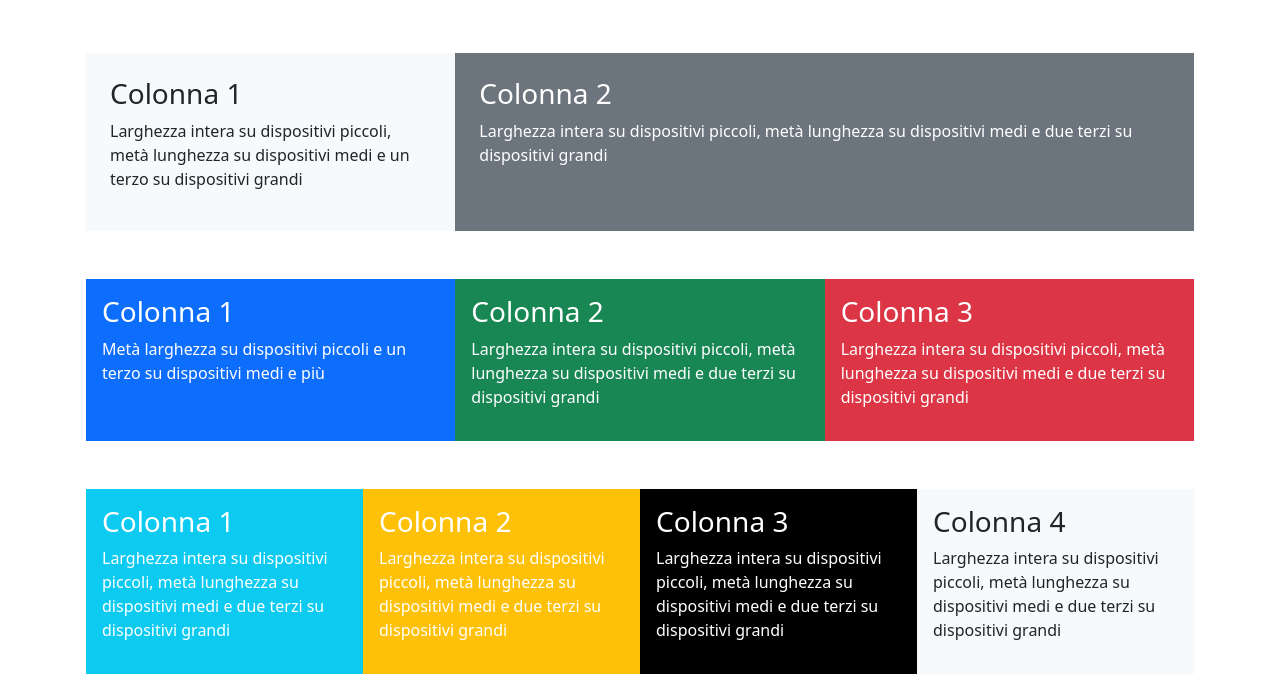
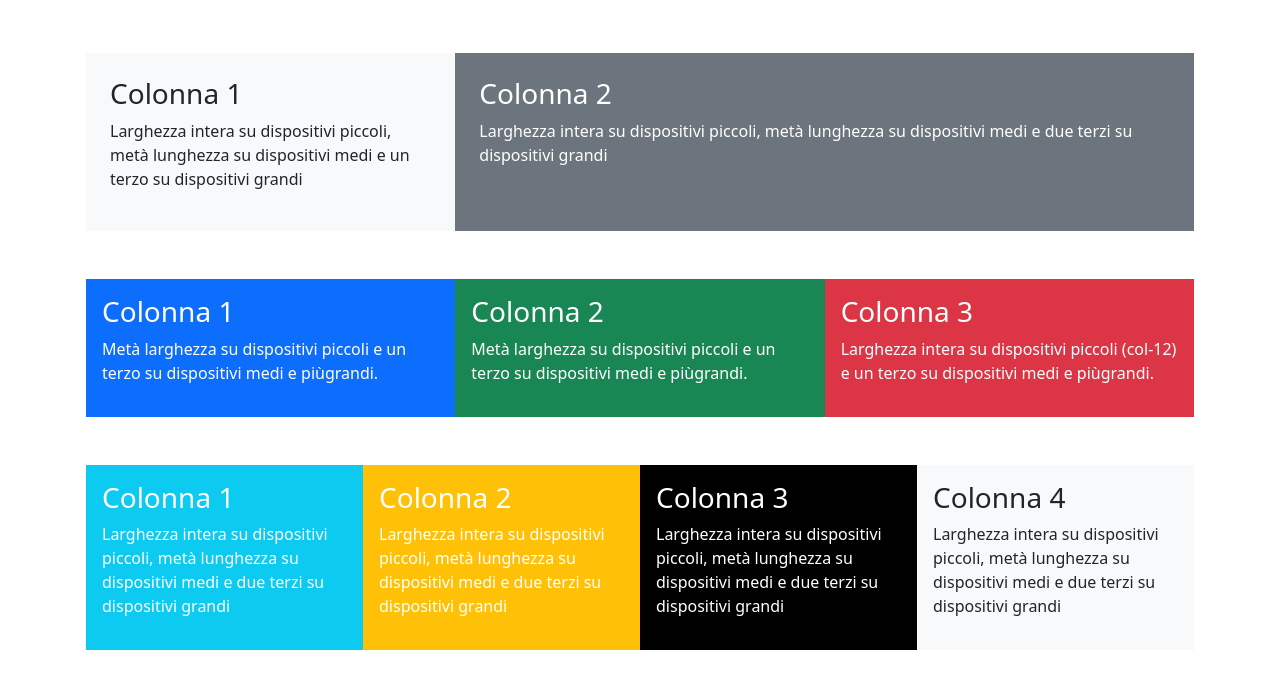
Before and after one commit to DamianoMura/htmlcss-bootstrap-layout, a plain HTML site: page index.html in a window 1280 px wide. Shown: the part 129-803 px from the top of the page. Drawn offline with nearby package versions, Linux system fonts and the light colour scheme.

Commit message:
[upd] row2 content

```diff
--- a/index.html
+++ b/index.html
@@ -65,25 +65,25 @@
                 <h3>Colonna 1</h3>
                 <p>
                   Met&agrave; larghezza su dispositivi piccoli e un terzo su
-                  dispositivi medi e pi&ugrave;
+                  dispositivi medi e pi&ugrave;grandi.
                 </p>
               </div>
             </div>
             <div class="col-6 col-md-4">
               <div class="h-100 p-3 bg-success text-white ">
                 <h3>Colonna 2</h3>
-                <p>Larghezza intera su
-                  dispositivi piccoli, metà lunghezza su
-                  dispositivi medi e due terzi su dispositivi grandi
+                <p>
+                  Met&agrave; larghezza su dispositivi piccoli e un terzo su
+                  dispositivi medi e pi&ugrave;grandi.
                 </p>
               </div>
             </div>
             <div class="col-12 col-md-4">
               <div class="h-100 p-3  bg-danger text-white ">
                 <h3>Colonna 3</h3>
-                <p>Larghezza intera su
-                  dispositivi piccoli, metà lunghezza su
-                  dispositivi medi e due terzi su dispositivi grandi
+                <p>
+                  Larghezza intera su dispositivi piccoli (col-12) e un terzo su
+                  dispositivi medi e pi&ugrave;grandi.
                 </p>
               </div>
             </div>
```
